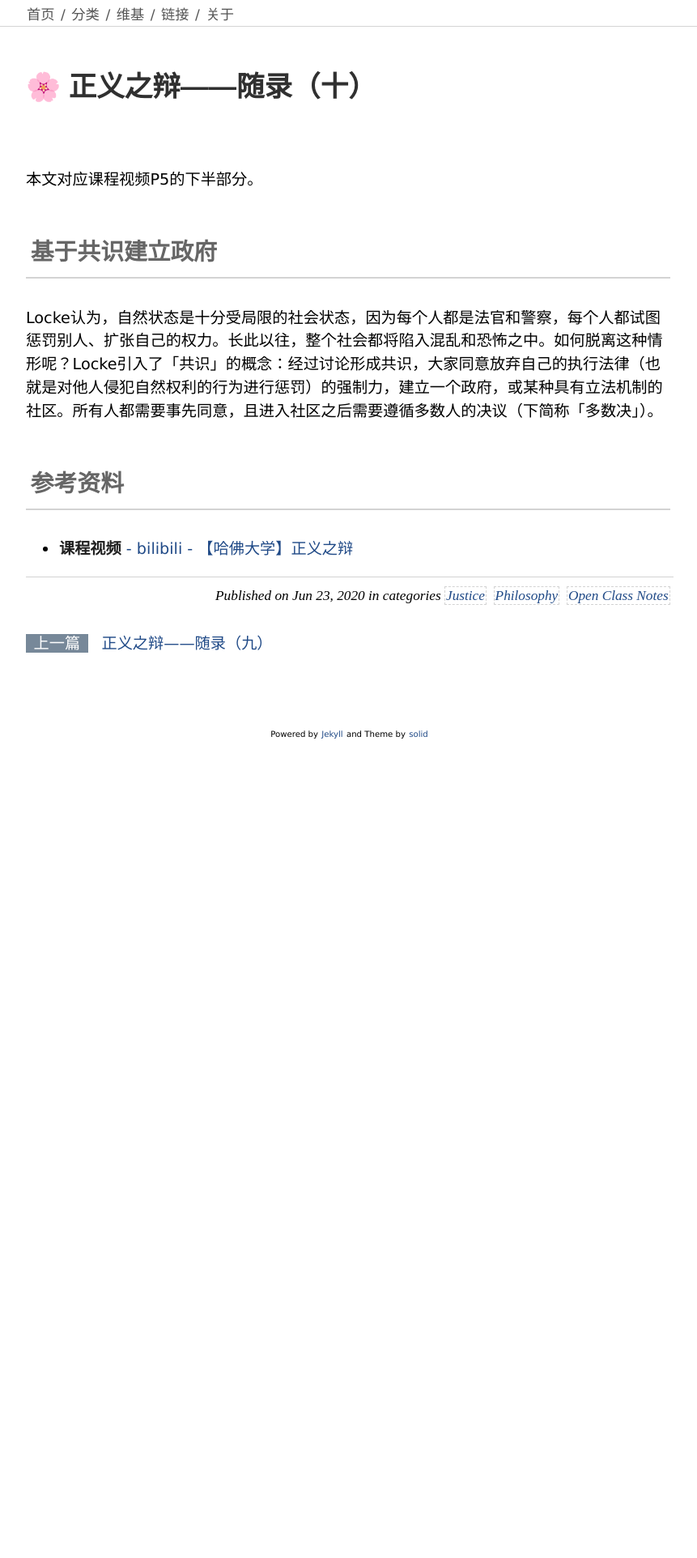
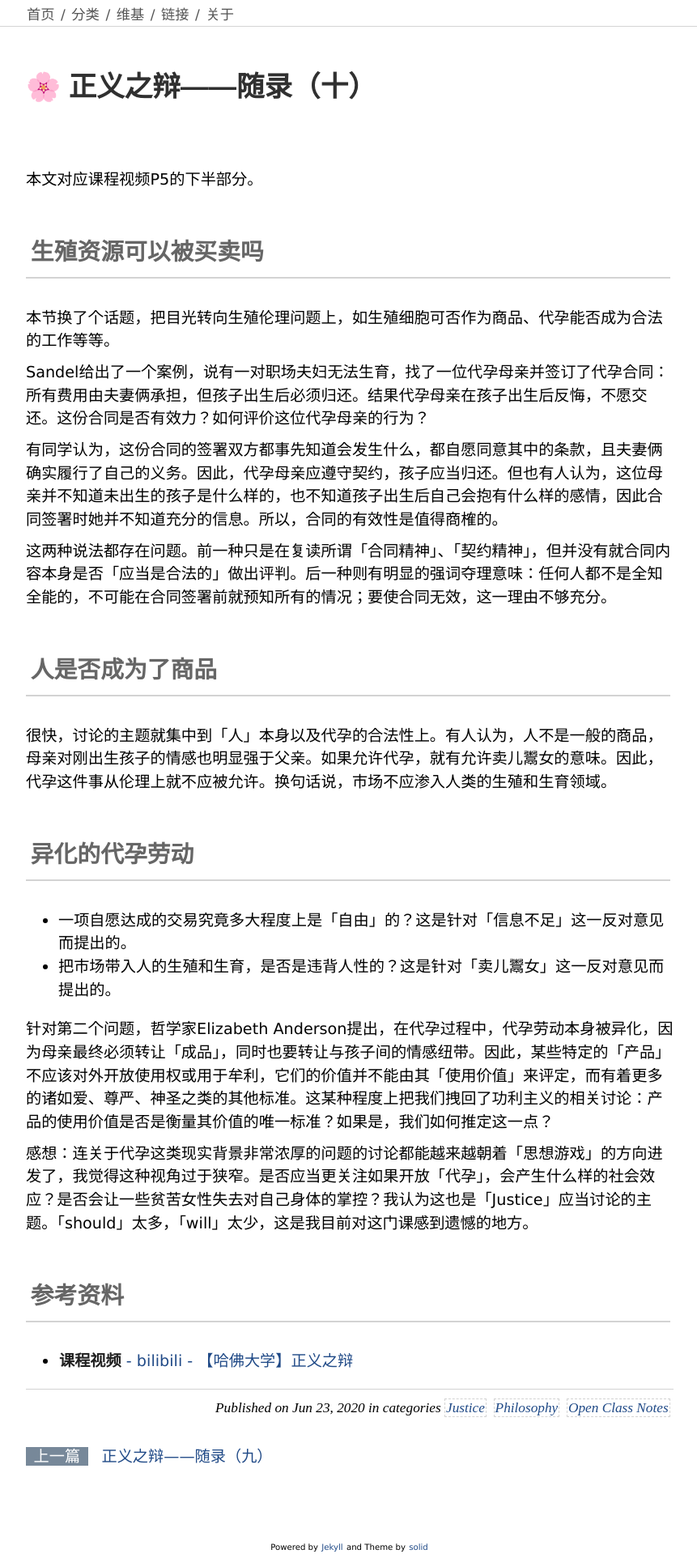
Before and after one commit to ArmeriaWang/ArmeriaWang.github.io, a Jekyll site: the page built from _posts/2020-06-23-harvard-justice-note10.md, in a window 1280 px wide. Shown: the whole page at 81% size, without its empty margins (208-1069 px from the left). Built offline with Jekyll 4.4.1, drawn with Linux system fonts in a browser that asks for light colours; before the commit the page ends 920 px from its top, so only the background shows below that.

Commit message:
Update 2020-06-23-harvard-justice-note10.md

```diff
--- a/_posts/2020-06-23-harvard-justice-note10.md
+++ b/_posts/2020-06-23-harvard-justice-note10.md
@@ -12,11 +12,28 @@ typora-root-url: ..
 
 本文对应课程视频P5的下半部分。
 
-## 基于共识建立政府
+## 生殖资源可以被买卖吗
 
-Locke认为，自然状态是十分受局限的社会状态，因为每个人都是法官和警察，每个人都试图惩罚别人、扩张自己的权力。长此以往，整个社会都将陷入混乱和恐怖之中。如何脱离这种情形呢？Locke引入了「共识」的概念：经过讨论形成共识，大家同意放弃自己的执行法律（也就是对他人侵犯自然权利的行为进行惩罚）的强制力，建立一个政府，或某种具有立法机制的社区。所有人都需要事先同意，且进入社区之后需要遵循多数人的决议（下简称「多数决」）。
+本节换了个话题，把目光转向生殖伦理问题上，如生殖细胞可否作为商品、代孕能否成为合法的工作等等。
 
+Sandel给出了一个案例，说有一对职场夫妇无法生育，找了一位代孕母亲并签订了代孕合同：所有费用由夫妻俩承担，但孩子出生后必须归还。结果代孕母亲在孩子出生后反悔，不愿交还。这份合同是否有效力？如何评价这位代孕母亲的行为？
 
+有同学认为，这份合同的签署双方都事先知道会发生什么，都自愿同意其中的条款，且夫妻俩确实履行了自己的义务。因此，代孕母亲应遵守契约，孩子应当归还。但也有人认为，这位母亲并不知道未出生的孩子是什么样的，也不知道孩子出生后自己会抱有什么样的感情，因此合同签署时她并不知道充分的信息。所以，合同的有效性是值得商榷的。
+
+这两种说法都存在问题。前一种只是在复读所谓「合同精神」、「契约精神」，但并没有就合同内容本身是否「应当是合法的」做出评判。后一种则有明显的强词夺理意味：任何人都不是全知全能的，不可能在合同签署前就预知所有的情况；要使合同无效，这一理由不够充分。
+
+## 人是否成为了商品
+
+很快，讨论的主题就集中到「人」本身以及代孕的合法性上。有人认为，人不是一般的商品，母亲对刚出生孩子的情感也明显强于父亲。如果允许代孕，就有允许卖儿鬻女的意味。因此，代孕这件事从伦理上就不应被允许。换句话说，市场不应渗入人类的生殖和生育领域。
+
+## 异化的代孕劳动
+
+- 一项自愿达成的交易究竟多大程度上是「自由」的？这是针对「信息不足」这一反对意见而提出的。
+- 把市场带入人的生殖和生育，是否是违背人性的？这是针对「卖儿鬻女」这一反对意见而提出的。
+
+针对第二个问题，哲学家Elizabeth Anderson提出，在代孕过程中，代孕劳动本身被异化，因为母亲最终必须转让「成品」，同时也要转让与孩子间的情感纽带。因此，某些特定的「产品」不应该对外开放使用权或用于牟利，它们的价值并不能由其「使用价值」来评定，而有着更多的诸如爱、尊严、神圣之类的其他标准。这某种程度上把我们拽回了功利主义的相关讨论：产品的使用价值是否是衡量其价值的唯一标准？如果是，我们如何推定这一点？
+
+感想：连关于代孕这类现实背景非常浓厚的问题的讨论都能越来越朝着「思想游戏」的方向进发了，我觉得这种视角过于狭窄。是否应当更关注如果开放「代孕」，会产生什么样的社会效应？是否会让一些贫苦女性失去对自己身体的掌控？我认为这也是「Justice」应当讨论的主题。「should」太多，「will」太少，这是我目前对这门课感到遗憾的地方。
 
 ## 参考资料
 
```
